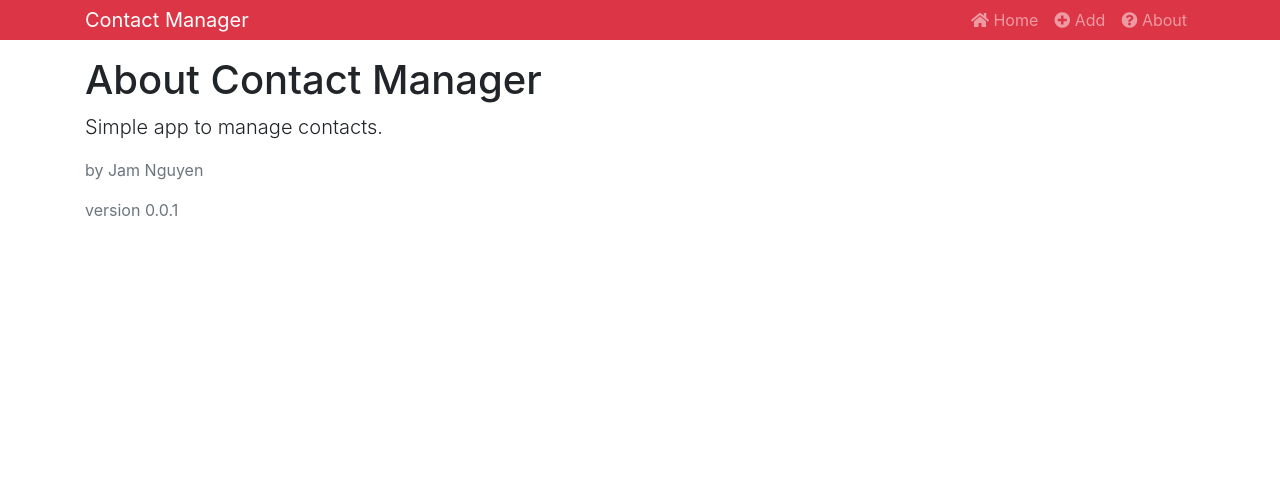
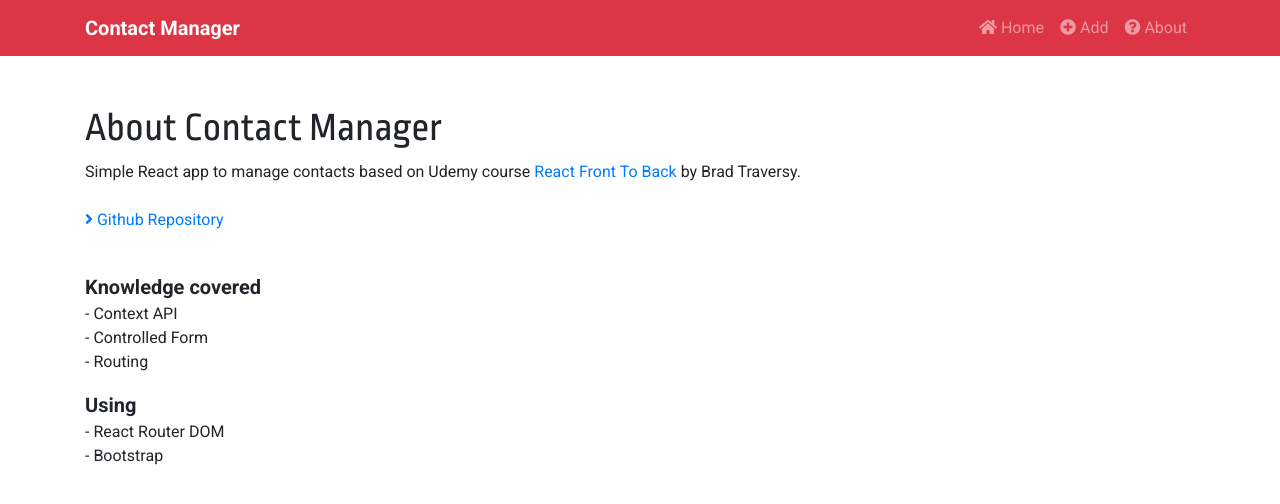
Before and after one commit to jamnguyen/contact-manager, a React (Create React App) app: page /about in a window 1280 px wide. Shown: the top 504 px of the page. Built offline with nearby package versions, Linux system fonts and the light colour scheme.

Commit message:
Add 404 page. Add info to About page.

```diff
--- a/public/index.html
+++ b/public/index.html
@@ -7,6 +7,7 @@
     <link rel="stylesheet" href="https://use.fontawesome.com/releases/v5.2.0/css/all.css" integrity="sha384-hWVjflwFxL6sNzntih27bfxkr27PmbbK/iSvJ+a4+0owXq79v+lsFkW54bOGbiDQ" crossorigin="anonymous">
     <link rel="manifest" href="%PUBLIC_URL%/manifest.json">
     <link rel="shortcut icon" href="%PUBLIC_URL%/favicon.ico">
+    <link href="https://fonts.googleapis.com/css?family=Roboto:400,700|Ropa+Sans" rel="stylesheet">
     <title>Contact Manager</title>
   </head>
   <body>
--- a/src/App.css
+++ b/src/App.css
@@ -1,3 +1,19 @@
 .pointer {
   cursor: pointer;
 }
+
+body {
+  font-family: 'Roboto', sans-serif;
+}
+
+h1, h2, h3, h4 {
+  font-family: 'Ropa Sans', sans-serif;
+}
+
+.font-bold {
+  font-weight: 700;
+}
+
+.font-bigger {
+  font-size: 1.2rem;
+}
--- a/src/App.js
+++ b/src/App.js
@@ -9,6 +9,7 @@ import Header from './components/layout/Header';
 import About from './components/pages/About';
 import Contacts from './components/contact/Contacts';
 import ContactAdd from './components/contact/ContactAdd';
+import NotFound from './components/pages/NotFound';
 
 class App extends Component {
   render() {
@@ -22,6 +23,7 @@ class App extends Component {
                 <Route exact path="/" component={ Contacts }></Route>
                 <Route exact path="/about" component={ About }></Route>
                 <Route exact path="/contact/add" component={ ContactAdd }></Route>
+                <Route exact component={ NotFound }></Route>
               </Switch>
             </div>
           </div>
--- a/src/components/contact/Contact.js
+++ b/src/components/contact/Contact.js
@@ -32,11 +32,16 @@ class Contact extends Component {
           return (
             <div className="card card-body mb-3">
               <div className="d-flex justify-content-between">
-                <h4>{ name }  <i className={'pointer fas ' + (showDetails ? 'fa-angle-up' : 'fa-angle-down')} onClick={this.toggleDetails}/></h4>
+                <div
+                  className="font-bold pointer"
+                  onClick={this.toggleDetails}
+                >
+                  { name }  <i className={'pointer fas ' + (showDetails ? 'fa-angle-up' : 'fa-angle-down')} />
+                </div>
                 <i className="fas fa-times text-danger pointer" onClick={this.deleteContact.bind(this, id, dispatch)}/>
               </div>
               { showDetails ? (
-                <ul className="list-group">
+                <ul className="list-group mt-3">
                   <li className="list-group-item">Email: { email }</li>
                   <li className="list-group-item">Phone: { phone }</li>
                 </ul>
--- a/src/components/contact/ContactAdd.js
+++ b/src/components/contact/ContactAdd.js
@@ -64,8 +64,9 @@ class ContactAdd extends Component {
           const { dispatch } = value;
 
           return (
+            <div>
+              <h1 className="display-5">Add Contact</h1>
               <div className="card mb-3">
-              <div className="card-header">Add Contact</div>
                 <div className="card-body">
                   <form onSubmit={this.onAddContact.bind(this, dispatch)}>
                     <TextInput
@@ -95,9 +96,10 @@ class ContactAdd extends Component {
                     />
                     <input
                       type="submit"
-                    className="btn btn-light btn-block"
+                      className="btn btn-light btn-block mt-4"
                       value="Add" />
                   </form>
+                </div>
               </div>
             </div>
           );
--- a/src/components/layout/Header.js
+++ b/src/components/layout/Header.js
@@ -5,11 +5,11 @@ import { Link } from 'react-router-dom';
 class Header extends Component {
   render() {
     return (
-      <nav className="navbar navbar-expand-sm navbar-dark bg-danger mb-3 py-0">
+      <nav className="navbar navbar-expand-sm navbar-dark bg-danger mb-5 py-2">
         <div className="container">
-          <a href="/" className="navbar-brand">
+          <Link to="/" className="navbar-brand font-bold">
             { this.props.title }
-          </a>
+          </Link>
           <div>
             <ul className="navbar-nav mr-auto">
               <li className="nav-item">
--- a/src/components/pages/About.js
+++ b/src/components/pages/About.js
@@ -1,13 +1,28 @@
-import React, { Component } from 'react'
+import React, { Component } from 'react';
+import { Link } from 'react-router-dom';
 
 class About extends Component {
   render() {
     return (
       <div>
         <h1 className="display-5">About Contact Manager</h1>
-        <p className="lead">Simple app to manage contacts.</p>
-        <p className="text-secondary">by Jam Nguyen</p>
-        <p className="text-secondary">version 0.0.1</p>
+        <p>
+          Simple React app to manage contacts based on Udemy course <a target="_blank" href="https://www.udemy.com/react-front-to-back/">React Front To Back</a> by Brad Traversy.
+          <br/>
+          <br/>
+          <a target="_blank" href="https://github.com/jamnguyen/contact-manager"><i className="fas fa-angle-right" />  Github Repository</a>
+          <br/>
+          <br/>
+        </p>
+
+        <div className="lead font-bold">Knowledge covered</div>
+        <div>- Context API</div>
+        <div>- Controlled Form</div>
+        <div>- Routing</div>
+
+        <div className="lead font-bold mt-3">Using</div>
+        <div>- React Router DOM</div>
+        <div>- Bootstrap</div>
       </div>
     )
   }
--- /dev/null
+++ b/src/components/pages/NotFound.js
@@ -0,0 +1,12 @@
+import React, { Component } from 'react'
+
+export default class NotFound extends Component {
+  render() {
+    return (
+      <div>
+        <h1 className="display-4"><span className="text-danger">404</span> Page not found</h1>
+        <p className="lead">Sorry, this page doesn't exist.</p>
+      </div>
+    )
+  }
+}
```
Lines whose indentation alone changed are shown as unchanged.
